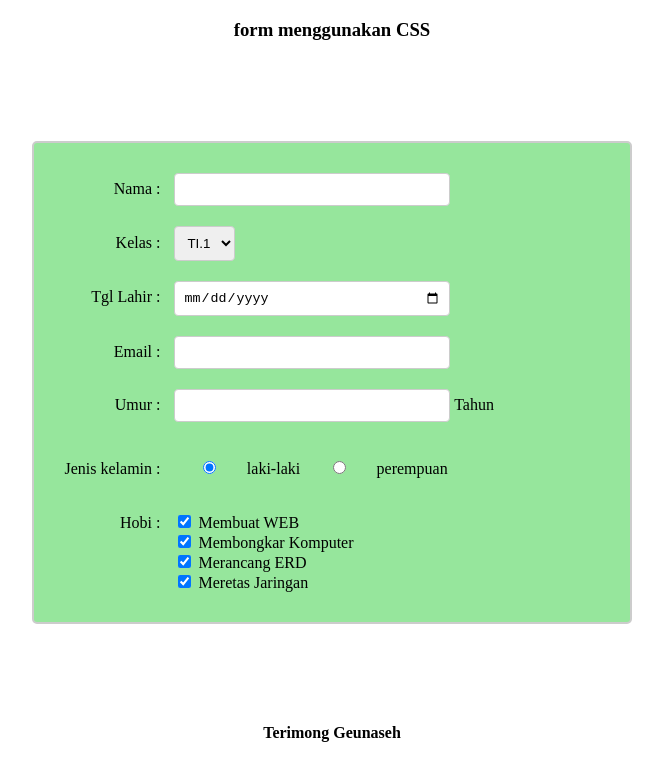
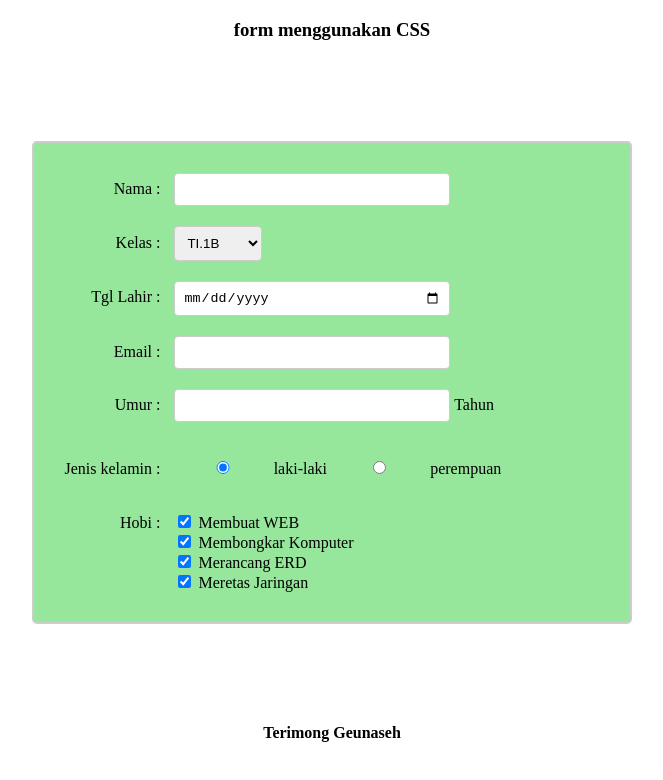
Before and after one commit to Nadilaarsyifa/Form-github-dan-hosting, a plain HTML site: page index.html in a window 1280 px wide. Shown: the whole page, without its empty margins (308-971 px from the left). Drawn offline with Linux system fonts and the light colour scheme.

Commit message:
commit 1

```diff
--- a/styles.css
+++ b/styles.css
@@ -36,5 +36,5 @@ select {
 
     input[type="radio"],
     select {
-        width: calc(15% - 20px); /* Mengurangi padding dari lebar input */
+        width: calc(20% - 20px); /* Mengurangi padding dari lebar input */
     }
```
